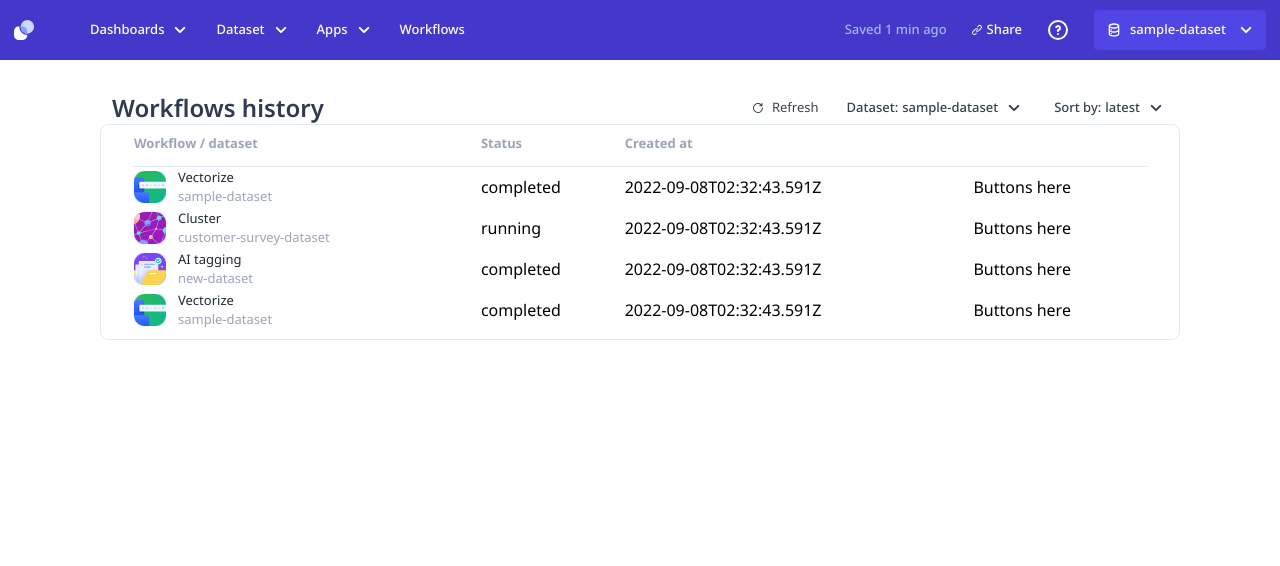
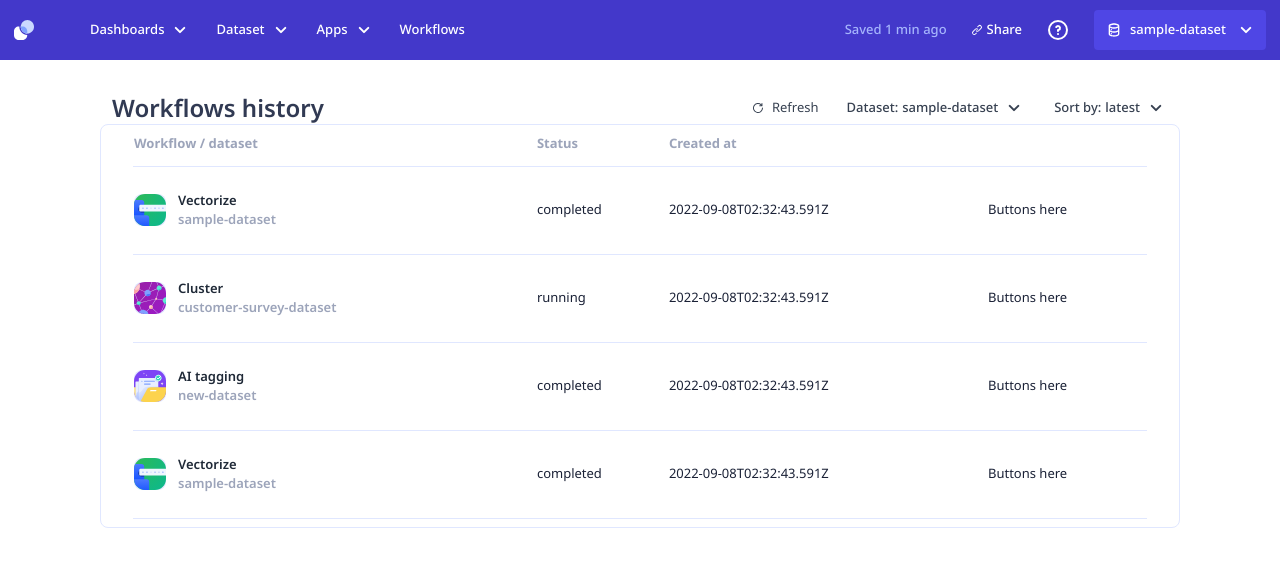
Before and after one commit to jeffreydyao/relevance-ai-frontend-challenge, a Next.js app: page / in a window 1280 px wide. Shown: the top 566 px of the page. Built offline with nearby package versions, Linux system fonts and the light colour scheme.

Commit message:
feat: add Workflow component to page

```diff
--- a/components/Workflow/Workflow.tsx
+++ b/components/Workflow.tsx
@@ -1,4 +1,4 @@
-import { ClusterIcon, TaggingIcon, VectorizeIcon } from "../icons";
+import { ClusterIcon, TaggingIcon, VectorizeIcon } from "./icons";
 
 interface WorkflowProps {
   // This type is too brittle and wouldn't scale (i.e adding all the individual types).
@@ -38,7 +38,7 @@ export default function Workflow(props: WorkflowProps) {
   return (
     <div className="flex gap-3 items-center">
       <div className="rounded-lg bg-indigo-100 w-8 h-8">{icon}</div>
-      <div className="flex-col h-full justify-between text-semibold text-[0.8125rem]  ">
+      <div className="flex-col h-full justify-between text-[0.8125rem] font-semibold">
         <p className="text-gray-800">{props.name}</p>
         <p className="text-[#9CA4BA]">{props.datasetId}</p>
       </div>
--- a/pages/index.tsx
+++ b/pages/index.tsx
@@ -1,7 +1,7 @@
 import type { NextPage } from "next";
 import dynamic from "next/dynamic";
 import Head from "next/head";
-import Workflow from "../components/Workflow/Workflow";
+import Workflow from "../components/Workflow";
 import { data } from "../mockData";
 const ChevronDown = dynamic(
   () => import("@iconscout/react-unicons/icons/uil-angle-down"),
@@ -61,16 +61,22 @@ const Home: NextPage = () => {
 
             <tbody>
               {data.results.map((item) => (
-                <tr key={item.id}>
-                  <td>
+                <tr key={item.id} className="border-b-[1px] border-indigo-100">
+                  <td className="py-6">
                     <Workflow
                       name={item.params.workflow_name}
                       datasetId={item.params.dataset_id}
                     />
                   </td>
-                  <td>{item.status}</td>
-                  <td>{item.creation_time}</td>
-                  <td>Buttons here</td>
+                  <td className="py-6 text-[0.8125rem] text-[#1A2136]">
+                    {item.status}
+                  </td>
+                  <td className="py-6 text-[0.8125rem] text-[#1A2136]">
+                    {item.creation_time}
+                  </td>
+                  <td className="py-6 text-[0.8125rem] text-[#1A2136]">
+                    Buttons here
+                  </td>
                 </tr>
               ))}
             </tbody>
```
Also changed, not shown: 1 other file (tests, documents, lock files or other folders).
